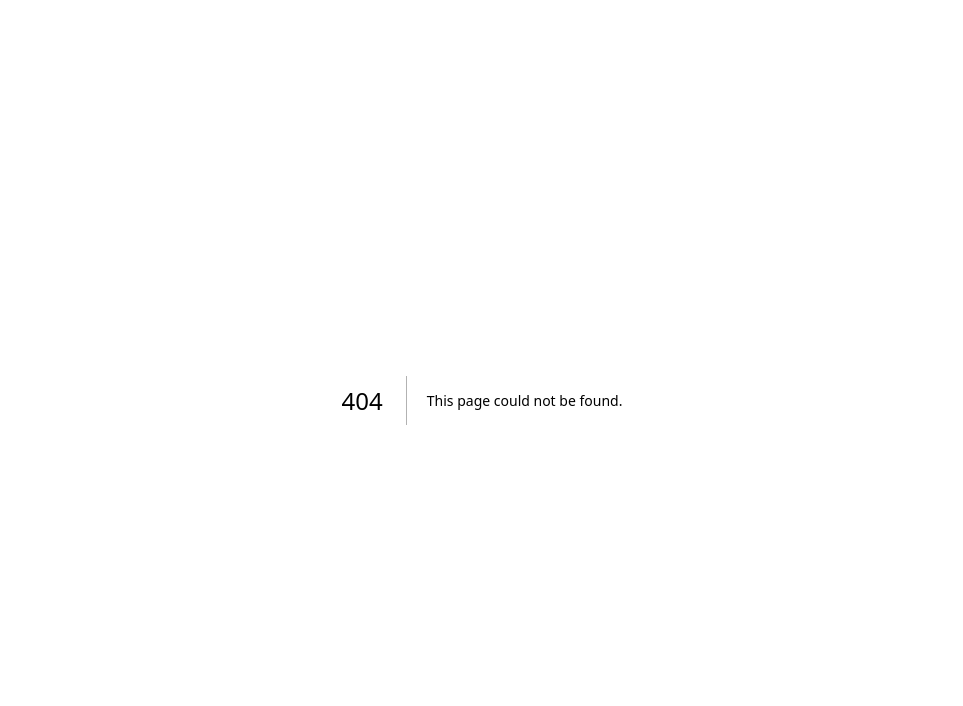
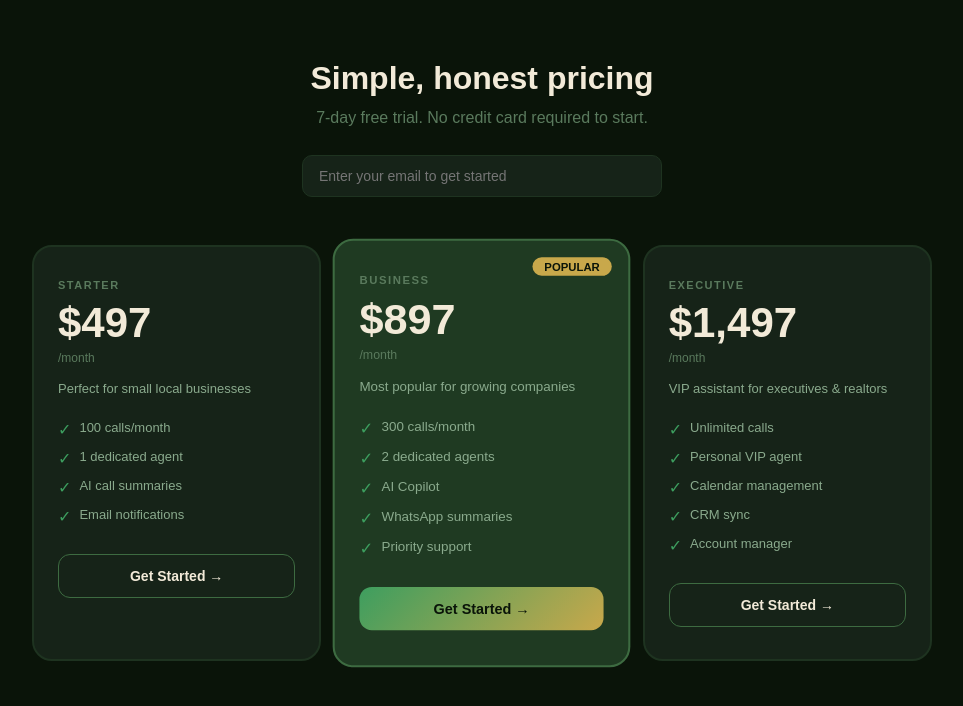
Before and after one commit to danielcerezorodas-hue/CallByDani-, a Next.js app: page /pricing in a window 1280 px wide. Before the commit this address had no page. Shown: the top 706 px of the page, without its empty margins (158-1121 px from the left). Built offline with nearby package versions, Linux system fonts and the light colour scheme.

Commit message:
success page added

```diff
--- a/app/agente/page.js
+++ b/app/agente/page.js
@@ -4,7 +4,7 @@ export const dynamic = 'force-dynamic';
 
 import { useState } from "react";
 import AgentLogin from "../components/AgentLogin";
-import AgentPanel from "../components/agentpanel";
+import AgentPanel from "../components/AgentPanel";
 import { supabase } from "../supabase";
 
 export default function AgentePage() {
--- /dev/null
+++ b/app/api/checkout/route.js
@@ -0,0 +1,33 @@
+import Stripe from 'stripe';
+
+const stripe = new Stripe(process.env.STRIPE_SECRET_KEY);
+
+const PLANS = {
+  starter: 'price_1TpDeUJxvEA4yBLNWsPkbBsk',
+  business: 'price_1TpDgKJxvEA4yBLN41oUhYkt',
+  executive: 'price_1TpDmpJxvEA4yBLNWclFO0Zh',
+};
+
+export async function POST(req) {
+  try {
+    const { plan, email } = await req.json();
+    const priceId = PLANS[plan];
+
+    if (!priceId) {
+      return Response.json({ error: 'Invalid plan' }, { status: 400 });
+    }
+
+    const session = await stripe.checkout.sessions.create({
+      payment_method_types: ['card'],
+      mode: 'subscription',
+      customer_email: email,
+      line_items: [{ price: priceId, quantity: 1 }],
+      success_url: `${process.env.NEXT_PUBLIC_URL}/success?session_id={CHECKOUT_SESSION_ID}`,
+      cancel_url: `${process.env.NEXT_PUBLIC_URL}/pricing`,
+    });
+
+    return Response.json({ url: session.url });
+  } catch (error) {
+    return Response.json({ error: error.message }, { status: 500 });
+  }
+}
--- /dev/null
+++ b/app/pricing/page.js
@@ -0,0 +1,130 @@
+"use client";
+
+import { useState } from "react";
+
+const PLANS = [
+  {
+    id: "starter",
+    name: "Starter",
+    price: "$497",
+    desc: "Perfect for small local businesses",
+    features: ["100 calls/month", "1 dedicated agent", "AI call summaries", "Email notifications"],
+  },
+  {
+    id: "business",
+    name: "Business",
+    price: "$897",
+    desc: "Most popular for growing companies",
+    features: ["300 calls/month", "2 dedicated agents", "AI Copilot", "WhatsApp summaries", "Priority support"],
+    popular: true,
+  },
+  {
+    id: "executive",
+    name: "Executive",
+    price: "$1,497",
+    desc: "VIP assistant for executives & realtors",
+    features: ["Unlimited calls", "Personal VIP agent", "Calendar management", "CRM sync", "Account manager"],
+  },
+];
+
+export default function PricingPage() {
+  const [loading, setLoading] = useState(null);
+  const [email, setEmail] = useState("");
+
+  async function handleCheckout(planId) {
+    if (!email) {
+      alert("Please enter your email first");
+      return;
+    }
+    setLoading(planId);
+    try {
+      const res = await fetch("/api/checkout", {
+        method: "POST",
+        headers: { "Content-Type": "application/json" },
+        body: JSON.stringify({ plan: planId, email }),
+      });
+      const data = await res.json();
+      if (data.url) {
+        window.location.href = data.url;
+      } else {
+        alert("Error: " + data.error);
+      }
+    } catch (err) {
+      alert("Something went wrong");
+    }
+    setLoading(null);
+  }
+
+  return (
+    <div style={{ background: "#0a1409", minHeight: "100vh", fontFamily: "sans-serif", padding: "60px 24px" }}>
+      <div style={{ maxWidth: 900, margin: "0 auto" }}>
+        <div style={{ textAlign: "center", marginBottom: 48 }}>
+          <div style={{ fontSize: 32, fontWeight: 900, color: "#f2ead8", marginBottom: 12 }}>
+            Simple, honest pricing
+          </div>
+          <p style={{ color: "#5a7a5d", fontSize: 16, marginBottom: 28 }}>
+            7-day free trial. No credit card required to start.
+          </p>
+          <input
+            type="email"
+            value={email}
+            onChange={e => setEmail(e.target.value)}
+            placeholder="Enter your email to get started"
+            style={{
+              width: "100%", maxWidth: 360, background: "#162318",
+              border: "1px solid #1e3320", borderRadius: 10,
+              color: "#f2ead8", padding: "12px 16px", fontSize: 14,
+              outline: "none", fontFamily: "inherit", boxSizing: "border-box"
+            }}
+          />
+        </div>
+
+        <div style={{ display: "grid", gridTemplateColumns: "repeat(3,1fr)", gap: 16 }}>
+          {PLANS.map(plan => (
+            <div key={plan.id} style={{
+              background: plan.popular ? "#1f3a22" : "#162318",
+              border: `2px solid ${plan.popular ? "#3d6b41" : "#1e3320"}`,
+              borderRadius: 20, padding: "32px 24px", position: "relative",
+              transform: plan.popular ? "scale(1.03)" : "none"
+            }}>
+              {plan.popular && (
+                <div style={{ position: "absolute", top: 16, right: 16, background: "#c8a84b", color: "#0a1409", borderRadius: 20, padding: "3px 12px", fontSize: 11, fontWeight: 900 }}>
+                  POPULAR
+                </div>
+              )}
+              <div style={{ color: "#5a7a5d", fontSize: 11, fontWeight: 800, letterSpacing: 1.5, marginBottom: 8 }}>
+                {plan.name.toUpperCase()}
+              </div>
+              <div style={{ fontSize: 42, fontWeight: 900, color: "#f2ead8", marginBottom: 4 }}>
+                {plan.price}
+              </div>
+              <div style={{ color: "#5a7a5d", fontSize: 12, marginBottom: 16 }}>/month</div>
+              <div style={{ color: "#8aaa8d", fontSize: 13, marginBottom: 24 }}>{plan.desc}</div>
+              <div style={{ marginBottom: 28 }}>
+                {plan.features.map((f, i) => (
+                  <div key={i} style={{ display: "flex", gap: 8, marginBottom: 10 }}>
+                    <span style={{ color: "#3d9e5f" }}>✓</span>
+                    <span style={{ color: "#8aaa8d", fontSize: 13 }}>{f}</span>
+                  </div>
+                ))}
+              </div>
+              <button
+                onClick={() => handleCheckout(plan.id)}
+                disabled={loading === plan.id}
+                style={{
+                  width: "100%", padding: "13px 0", borderRadius: 12,
+                  background: plan.popular ? "linear-gradient(135deg, #3d9e5f, #c8a84b)" : "transparent",
+                  color: plan.popular ? "#0a1409" : "#f2ead8",
+                  border: plan.popular ? "none" : "1px solid #3d6b41",
+                  fontWeight: 900, fontSize: 14, cursor: "pointer", fontFamily: "inherit"
+                }}
+              >
+                {loading === plan.id ? "Loading..." : "Get Started →"}
+              </button>
+            </div>
+          ))}
+        </div>
+      </div>
+    </div>
+  );
+}
--- a/package.json
+++ b/package.json
@@ -8,9 +8,11 @@
     "start": "next start"
   },
   "dependencies": {
+    "@stripe/stripe-js": "^9.9.0",
     "@supabase/supabase-js": "^2.106.2",
     "next": "16.2.6",
     "react": "19.2.4",
-    "react-dom": "19.2.4"
+    "react-dom": "19.2.4",
+    "stripe": "^22.3.0"
   }
 }
```
Also changed, not shown: app/success/page.js (added, +41 -0 lines), 1 other file (tests, documents, lock files or other folders).
